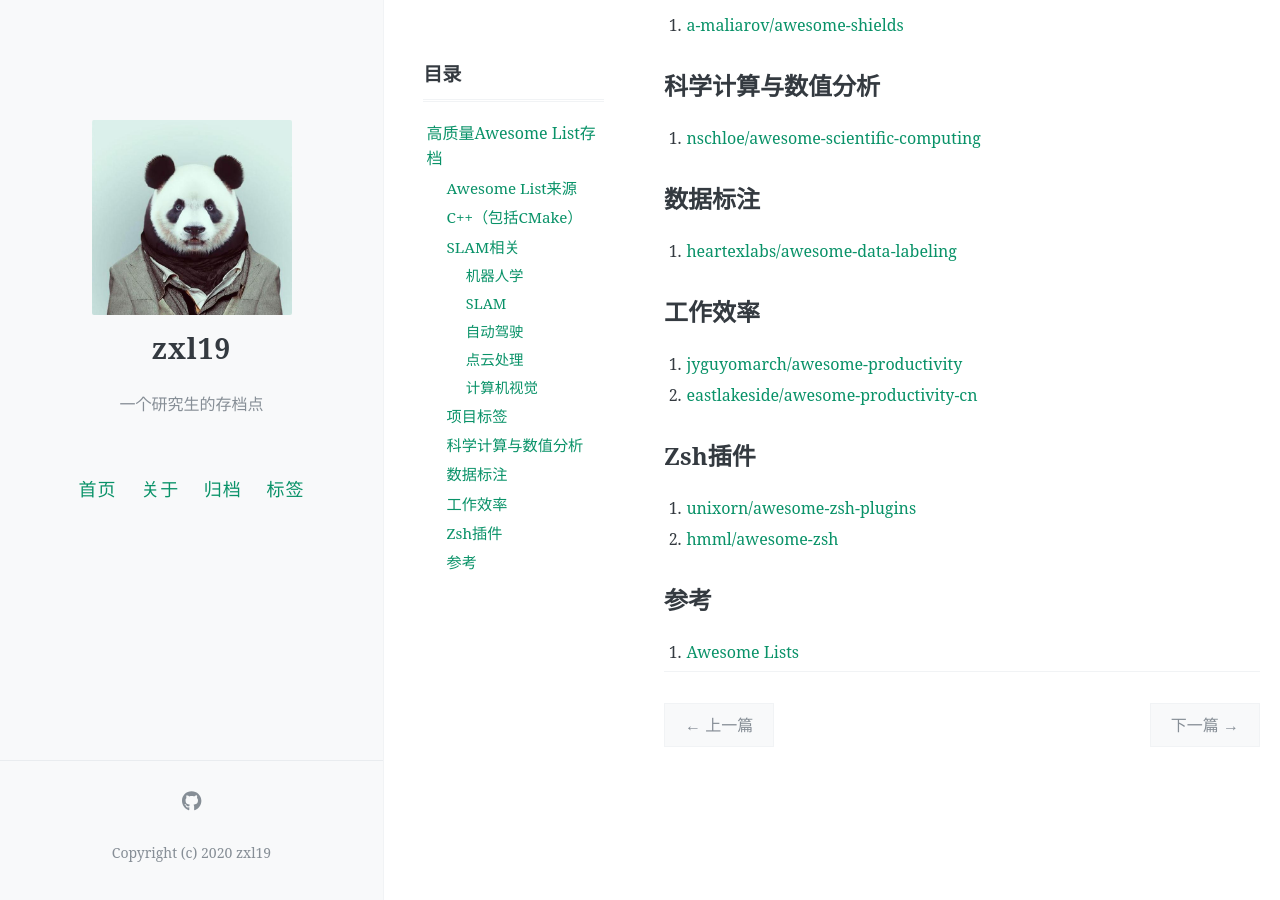
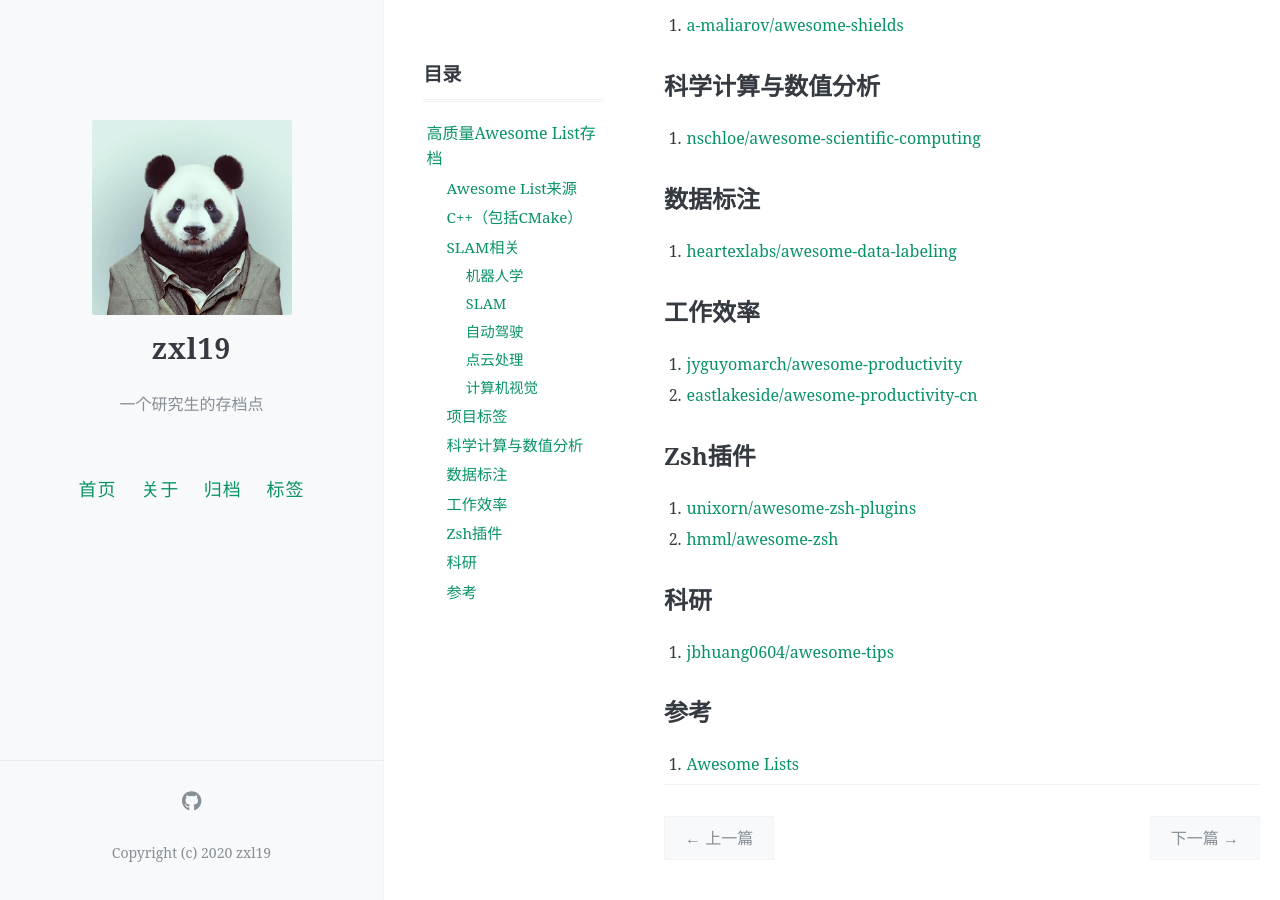
Before and after one commit to zxl19/zxl19.github.io, a Jekyll site: the page built from _posts/2021-05-31-awesome-list.md, in a window 1280 px wide and 900 px high, scrolled down 1757 px. Built offline with Jekyll 4.4.1, drawn with Linux system fonts in a browser that asks for light colours; comment, search, counter and statistics services are not loaded.

Commit message:
Update Posts

```diff
--- a/_posts/2021-05-31-awesome-list.md
+++ b/_posts/2021-05-31-awesome-list.md
@@ -89,6 +89,10 @@ The main repository serves as a curated list of awesome lists.
 1. [unixorn/awesome-zsh-plugins](https://github.com/unixorn/awesome-zsh-plugins)
 2. [hmml/awesome-zsh](https://github.com/hmml/awesome-zsh)
 
+## 科研
+
+1. [jbhuang0604/awesome-tips](https://github.com/jbhuang0604/awesome-tips)
+
 ## 参考
 
 1. [Awesome Lists](https://github.com/topics/awesome)
```
Also changed, not shown: _posts/2021-06-14-academic-guide.md (+4 -0 lines).
